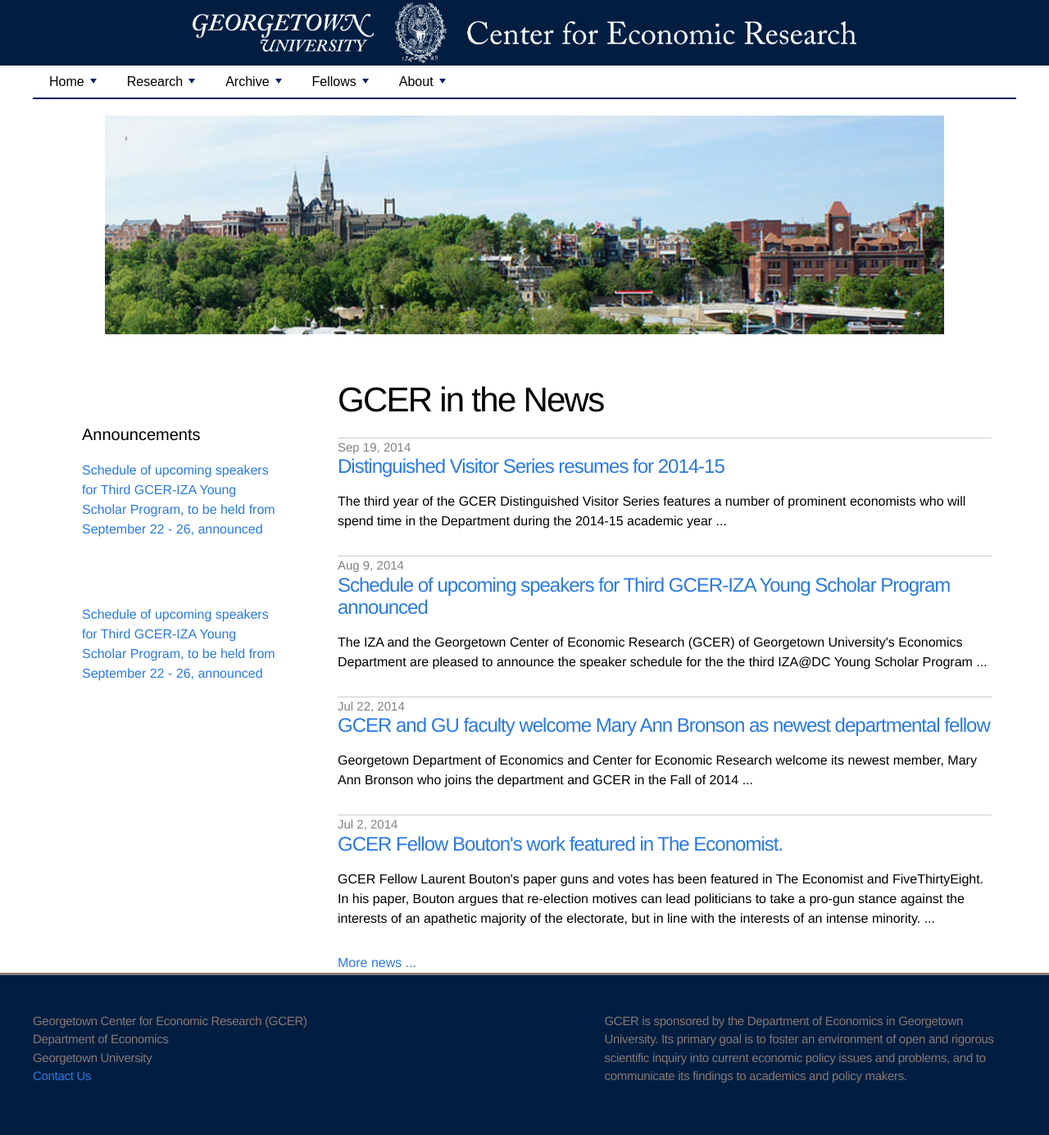
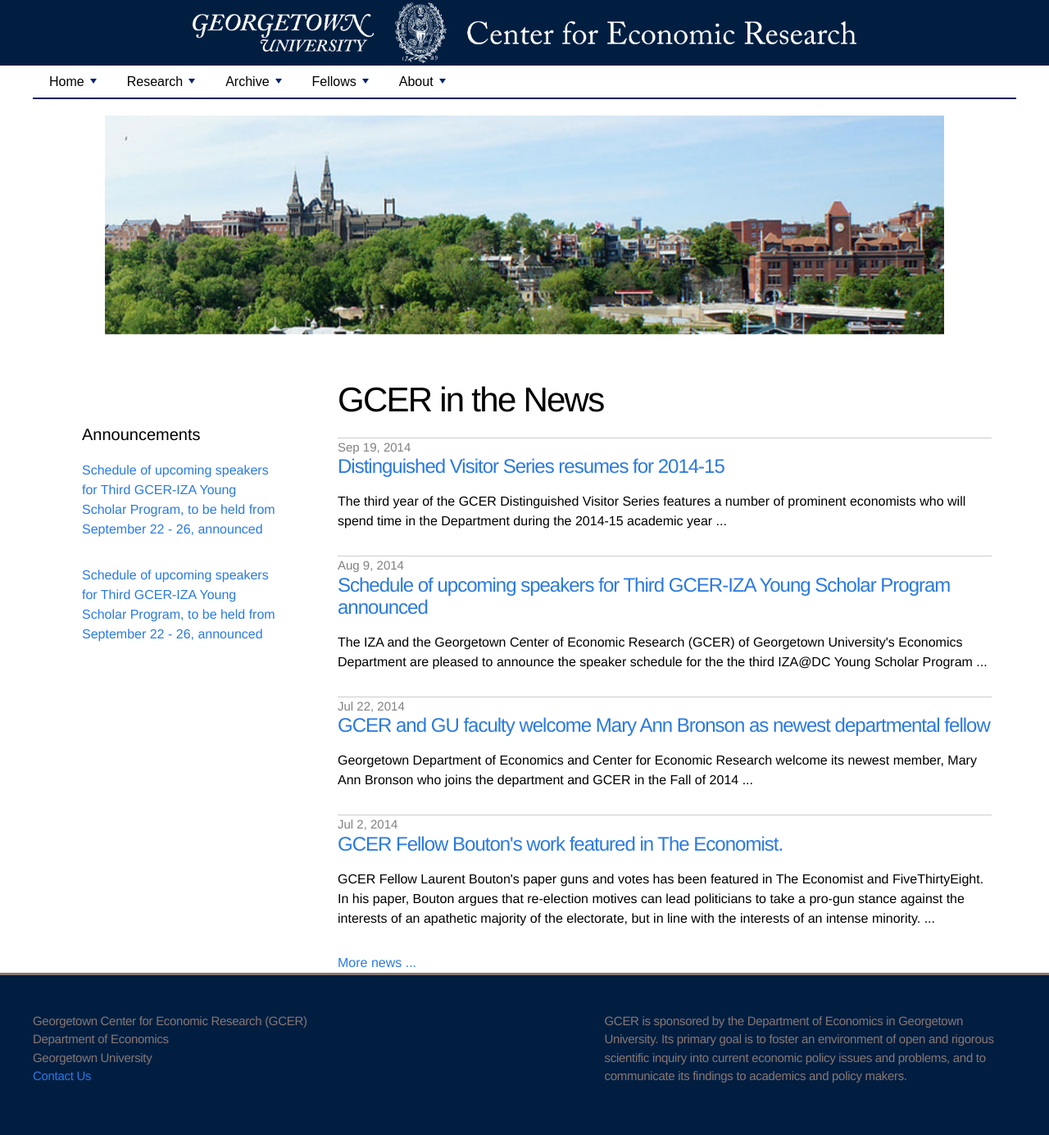
Before and after one commit to georgetown-econ/gcer, a Jekyll site: the page built from index.html, in a window 1280 px wide. Shown: the whole page at 82% size. Built offline with Jekyll 4.4.1, drawn with Linux system fonts in a browser that asks for light colours.

Commit message:
fixing space between announcements

```diff
--- a/assets/css/gcer.css
+++ b/assets/css/gcer.css
@@ -346,7 +346,7 @@
 }
 
 .announcements .announcement {
-  margin-bottom: 5em;
+  margin-bottom: 2em;
 }
 
 .content {
```
